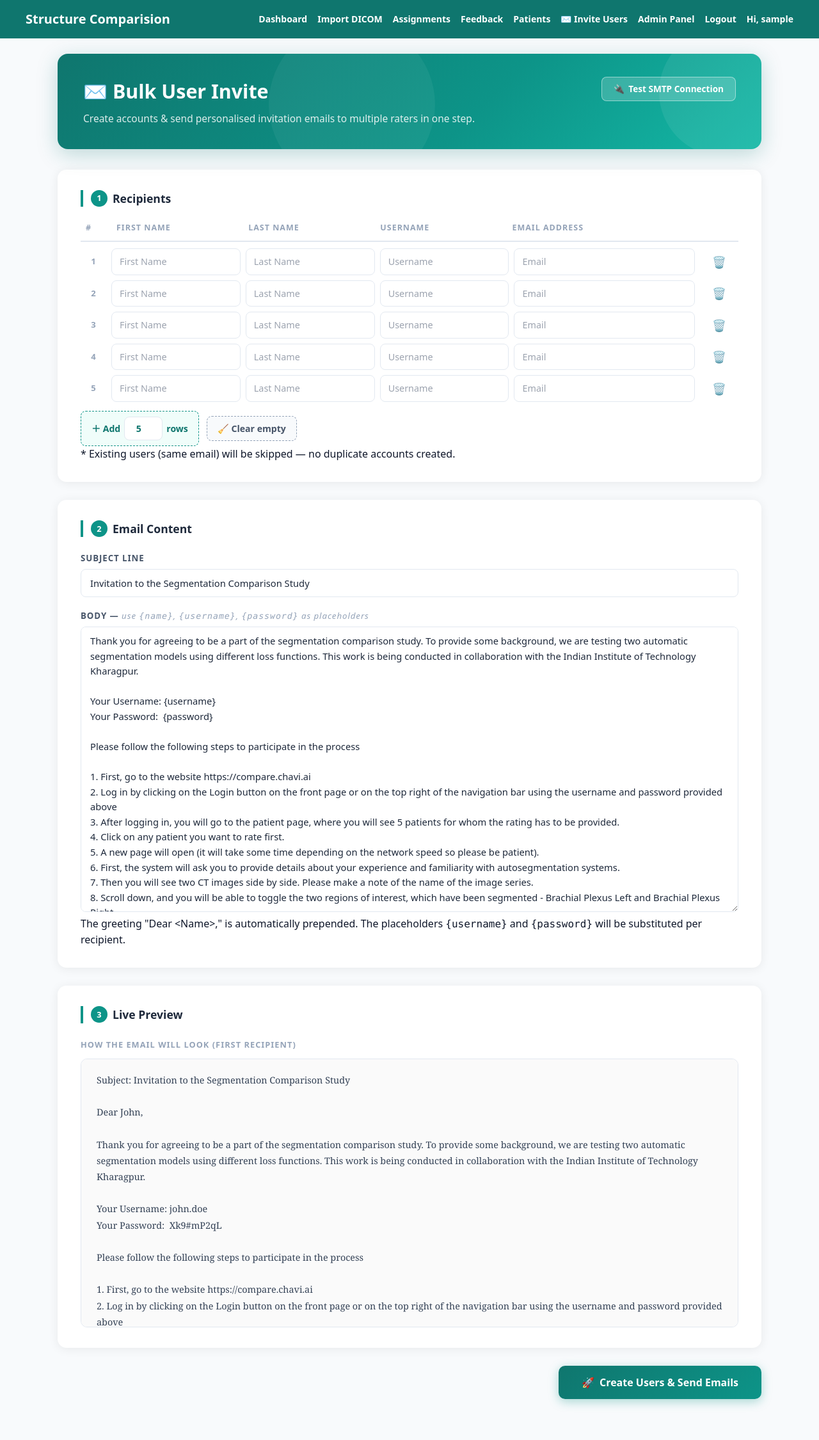
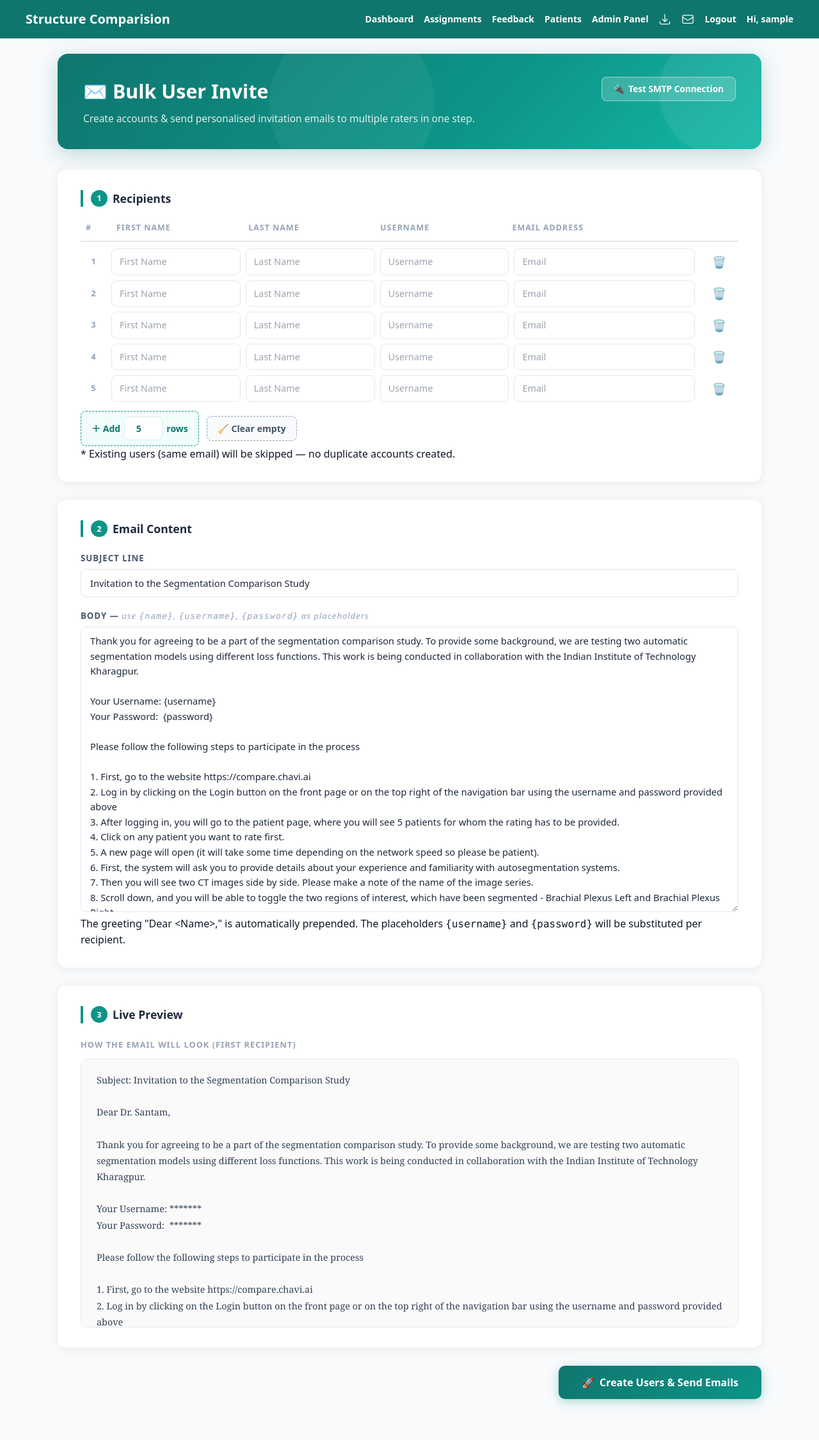
Before and after one commit to CHAVI-India/Structure-Comparision, a Django app: page /admin/bulk-invite/ in a window 1280 px wide. Shown: the whole page at 64% size. Run offline with Django 5.2, Linux system fonts and the light colour scheme; the visitor is signed in with stand-in values (Sample User, id 1); some libraries are stand-ins or nearby versions.

Commit message:
Fix bulk import icons and more

```diff
--- a/rtstructcompare/services/bulk_invite_service.py
+++ b/rtstructcompare/services/bulk_invite_service.py
@@ -82,7 +82,7 @@ class BulkInviteService:
                 # 3. Personalise Email
                 # We use first_name for the greeting
                 email_body = (
-                    f"Dear {first_name},\n\n"
+                    f"Dear Dr. {first_name},\n\n"
                     + body.replace("{name}", first_name).replace("{username}", username).replace("{password}", password)
                 )
 
--- a/rtstructcompare/static/rtstructcompare/js/bulk_invite.js
+++ b/rtstructcompare/static/rtstructcompare/js/bulk_invite.js
@@ -45,9 +45,9 @@ function addRows(n) {
 
 // ── Live Preview ────────────────────────────────────────────────────────────
 const DEFAULT_PREVIEW = {
-  name: 'John',
-  username: 'john.doe',
-  password: 'Xk9#mP2qL'
+  name: 'Santam',
+  username: '*******',
+  password: '*******'
 };
 
 function updatePreview() {
@@ -69,9 +69,9 @@ function updatePreview() {
   const previewUser = (userHandleInput && userHandleInput.value) || DEFAULT_PREVIEW.username;
 
   let rendered = `Subject: ${subject}\n\n`;
-  rendered += `Dear ${firstName},\n\n`;
+  rendered += `Dear Dr. ${firstName},\n\n`;
   rendered += body
-    .replace(/\{name\}/g,     firstName)
+    .replace(/\{name\}/g,     `Dr. ${firstName}`)
     .replace(/\{username\}/g, previewUser)
     .replace(/\{password\}/g, DEFAULT_PREVIEW.password);
 
--- a/rtstructcompare/views.py
+++ b/rtstructcompare/views.py
@@ -772,7 +772,8 @@ Once you have rated all the 5 patients, you can log out of the system.
 We would like to thank you for your time and effort.
 Kindly ensure that you are using a desktop/laptop to do the rating for the best experience.
 
-Thanking You
+Thanking You,
+
 Sincerely Yours,
 Santam Chakraborty
 On behalf of the DRAW Autosegmentation Team."""
--- a/templates/base.html
+++ b/templates/base.html
@@ -17,12 +17,28 @@
                 {% if request.user.is_authenticated %}
                     {% if request.user.is_staff %}
                         <a href="{% url 'admin_dashboard' %}" class="hover:text-teal-100">Dashboard</a>
-                        <a href="{% url 'dicom_import' %}" class="hover:text-teal-100">Import DICOM</a>
                         <a href="{% url 'admin_assignments' %}" class="hover:text-teal-100">Assignments</a>
                         <a href="{% url 'admin_feedbacks' %}" class="hover:text-teal-100">Feedback</a>
                         <a href="{% url 'patients' %}" class="hover:text-teal-100">Patients</a>
-                        <a href="{% url 'bulk_invite_users' %}" class="hover:text-teal-100">✉ Invite Users</a>
                         <a href="{% url 'admin:index' %}" class="hover:text-teal-100">Admin Panel</a>
+                        <a href="{% url 'dicom_import' %}" class="relative group text-white" title="Import DICOMs">
+                            <svg xmlns="http://www.w3.org/2000/svg" fill="none" viewBox="0 0 24 24" stroke-width="1.5" stroke="currentColor" class="w-5 h-5 transition-transform group-hover:scale-110">
+                                <path stroke-linecap="round" stroke-linejoin="round" d="M3 16.5v2.25A2.25 2.25 0 0 0 5.25 21h13.5A2.25 2.25 0 0 0 21 18.75V16.5M16.5 12 12 16.5m0 0L7.5 12m4.5 4.5V3" />
+                            </svg>
+                            <span class="absolute top-full left-1/2 -translate-x-1/2 mt-2 pointer-events-none invisible group-hover:visible opacity-0 group-hover:opacity-100 transition-all duration-200 bg-slate-800 text-white text-[10px] rounded py-1 px-2 whitespace-nowrap shadow-2xl z-50">
+                                Import DICOMs
+                                <span class="absolute -top-1 left-1/2 -translate-x-1/2 w-2 h-2 bg-slate-800 rotate-45"></span>
+                            </span>
+                        </a>
+                        <a href="{% url 'bulk_invite_users' %}" class="relative group text-white" title="Bulk User Invite">
+                            <svg xmlns="http://www.w3.org/2000/svg" fill="none" viewBox="0 0 24 24" stroke-width="1.5" stroke="currentColor" class="w-5 h-5 transition-transform group-hover:scale-110">
+                                <path stroke-linecap="round" stroke-linejoin="round" d="M21.75 6.75v10.5a2.25 2.25 0 0 1-2.25 2.25h-15a2.25 2.25 0 0 1-2.25-2.25V6.75m19.5 0A2.25 2.25 0 0 0 19.5 4.5h-15a2.25 2.25 0 0 0-2.25 2.25m19.5 0v.243a2.25 2.25 0 0 1-1.07 1.916l-7.5 4.615a2.25 2.25 0 0 1-2.36 0L3.32 8.91a2.25 2.25 0 0 1-1.07-1.916V6.75" />
+                            </svg>
+                            <span class="absolute top-full left-1/2 -translate-x-1/2 mt-2 pointer-events-none invisible group-hover:visible opacity-0 group-hover:opacity-100 transition-all duration-200 bg-slate-800 text-white text-[10px] rounded py-1 px-2 whitespace-nowrap shadow-2xl z-50">
+                                Bulk User Invite
+                                <span class="absolute -top-1 left-1/2 -translate-x-1/2 w-2 h-2 bg-slate-800 rotate-45"></span>
+                            </span>
+                        </a>
 
                     {% else %}
                         <a href="{% url 'user_dashboard' %}" class="hover:text-teal-100">Dashboard</a>
```
